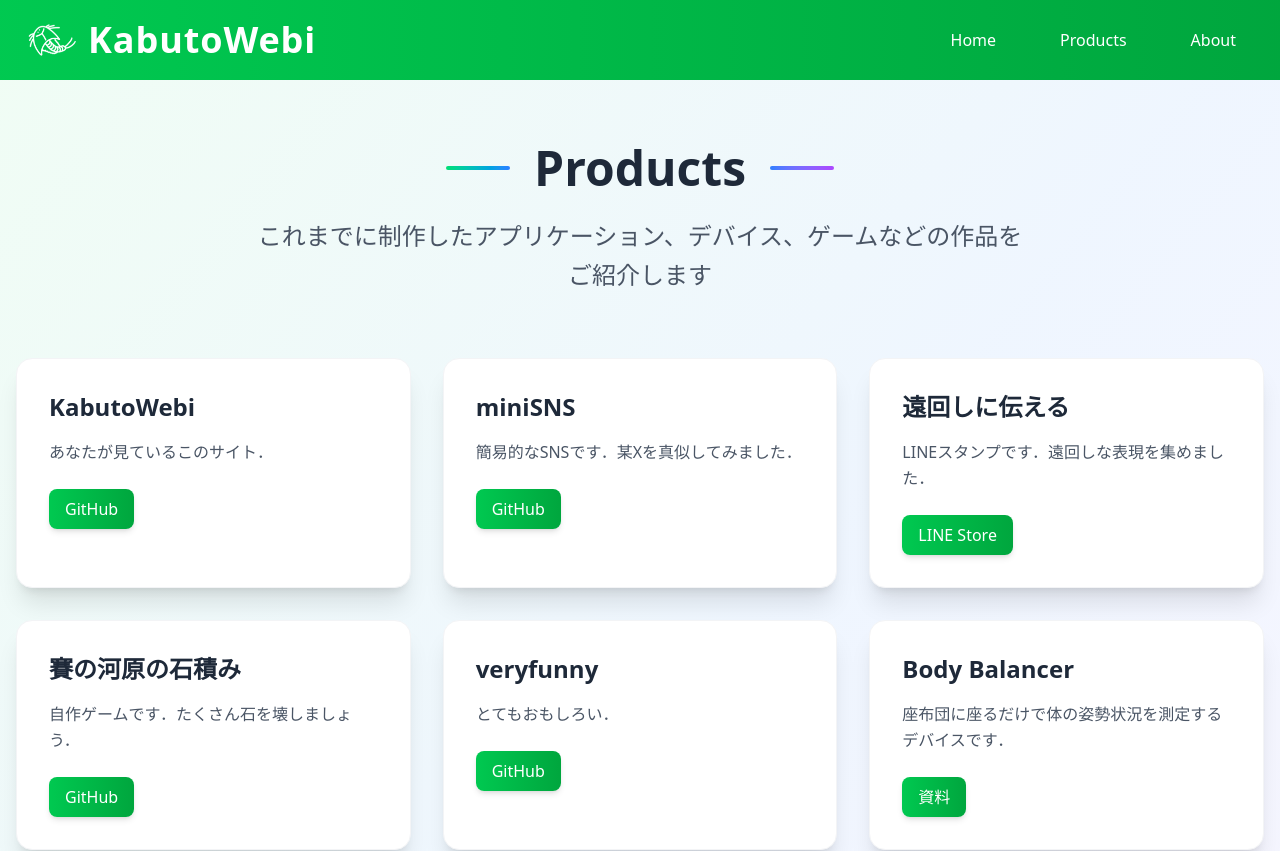
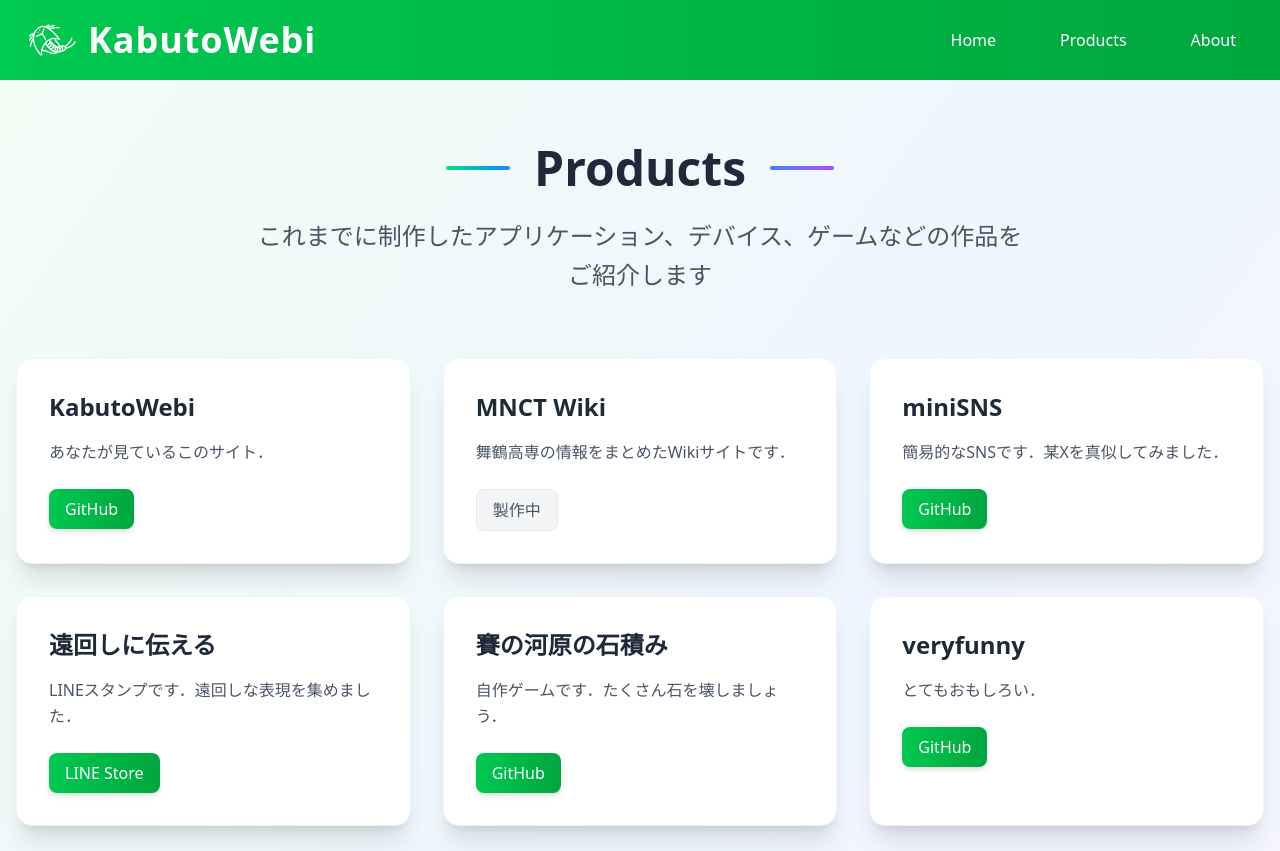
Before and after one commit to KabutoEbi/KabutoWebi, a React (Vite) app: page /products in a window 1280 px wide. Shown: the top 851 px of the page. Built offline with nearby package versions, Linux system fonts and the light colour scheme.

Commit message:
add product

```diff
--- a/src/pages/Products.jsx
+++ b/src/pages/Products.jsx
@@ -24,6 +24,14 @@ const Products = () => {
                         description="あなたが見ているこのサイト．"
                         links={[
                             { label: "GitHub", url: "https://github.com/KabutoEbi/KabutoWebi" },
+                        ]}
+                    />
+
+                    <Product
+                        Name="MNCT Wiki"
+                        description="舞鶴高専の情報をまとめたWikiサイトです．"
+                        links={[
+                            { label: "製作中", isInProgress: true, },
                         ]}
                     />
 
```
